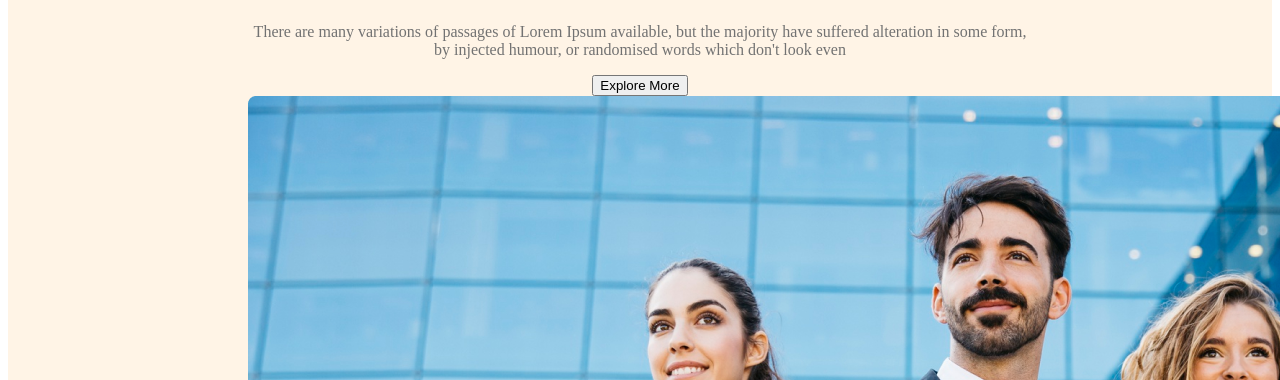
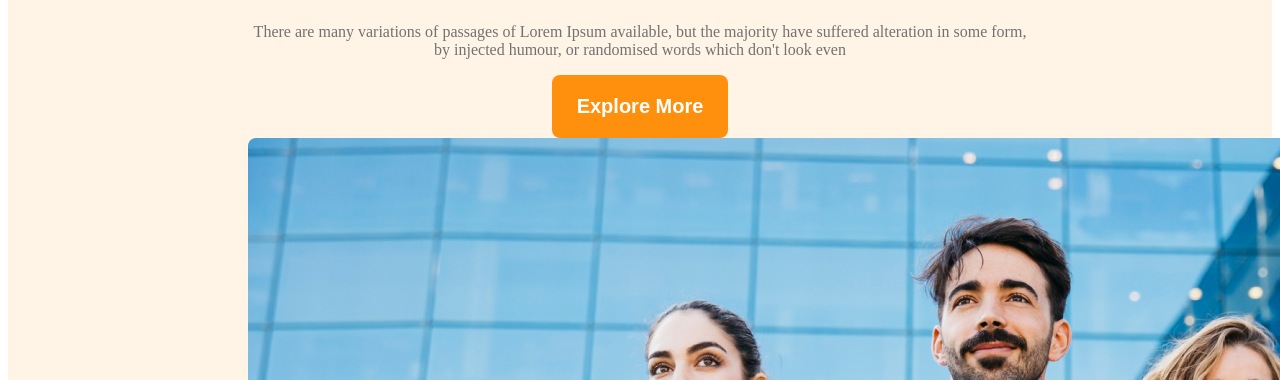
Before and after one commit to Ayub40/g3-architrects-website, a plain HTML site: page index.html in a window 1280 px wide. Shown: the part 420-800 px from the top of the page. Drawn offline with Linux system fonts and the light colour scheme.

Commit message:
added btn

```diff
--- a/architect.css
+++ b/architect.css
@@ -1,13 +1,21 @@
 /* @import url('https://fonts.googleapis.com/css2?family=Work+Sans:ital,wght@0,100..900;1,100..900&display=swap') */
 
 /* shared style */
-*{
+* {
     font-family: ;
     font-family: ;
     font-family: ;
 }
-.btn-primary{
 
+.btn-primary {
+    border-radius: 8px;
+    background: #FF900E;
+    color: #FFF;
+    padding: 20px 25px;
+    font-size: 1.25rem;
+    cursor: pointer;
+    border: 0;
+    font-weight: 600;
 }
 
 /* header style */
```
